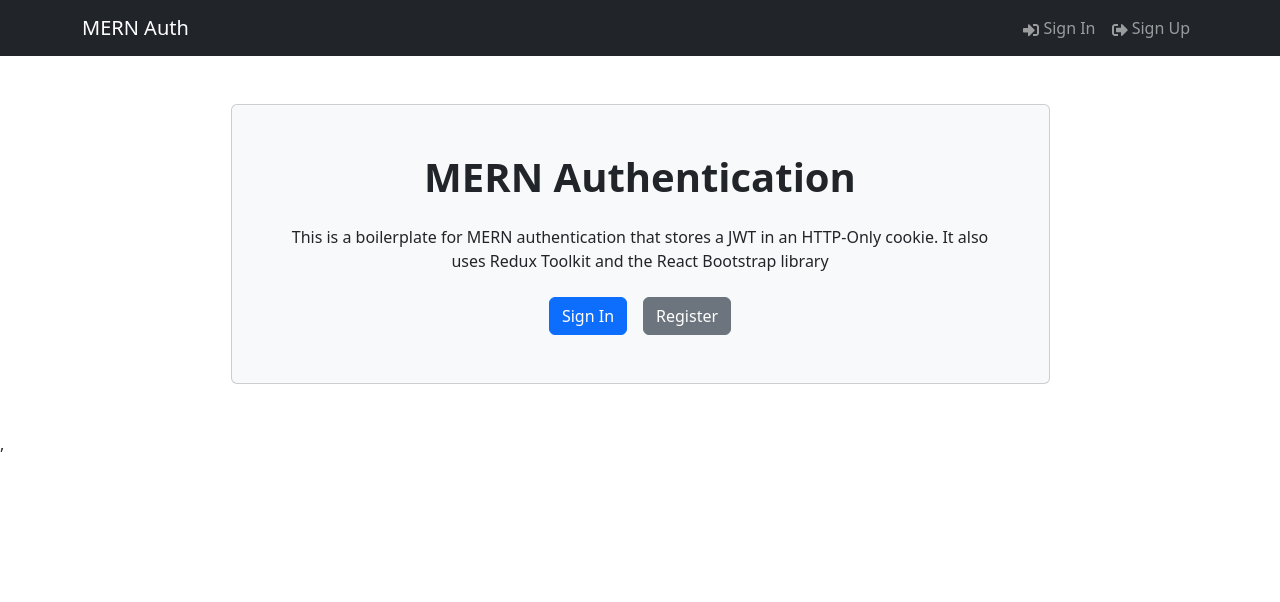
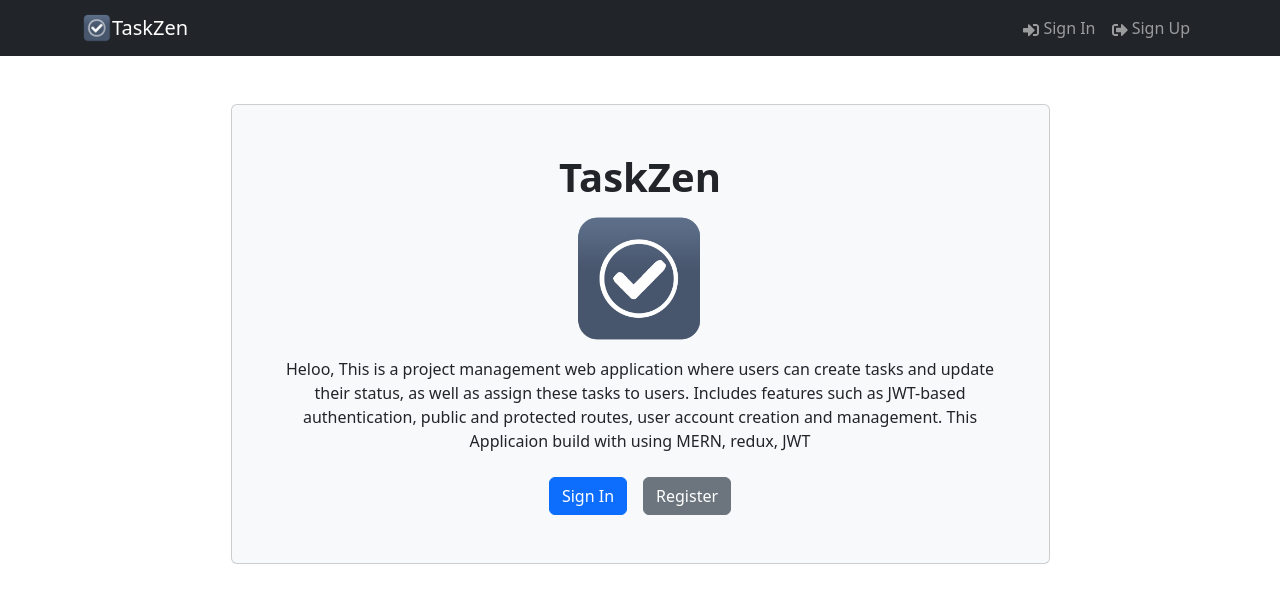
Before and after one commit to Lakrandi-Ayeshani/Auth_MERN_Frontend, a React (Vite) app: page / in a window 1280 px wide. Shown: the top 602 px of the page. Built offline with nearby package versions, Linux system fonts and the light colour scheme.

Commit message:
Logo for TaskZen app

```diff
--- a/src/components/Headers.jsx
+++ b/src/components/Headers.jsx
@@ -5,6 +5,7 @@ import { useSelector, useDispatch } from 'react-redux';
 import { useNavigate } from 'react-router-dom';
 import { useLogoutMutation } from '../slices/usersApiSlice';
 import { logout } from '../slices/AuthSlice';
+import Logo from "../assets/Logo.jpg"
 
 const Header = () => {
   const { userInfo } = useSelector((state) => state.auth);
@@ -29,7 +30,15 @@ const Header = () => {
       <Navbar bg='dark' variant='dark' expand='lg' collapseOnSelect>
         <Container>
           <LinkContainer to='/'>
-            <Navbar.Brand>MERN Auth</Navbar.Brand>
+            <Navbar.Brand>
+              <img
+                src={Logo}
+                width="30"
+                height="30"
+                className='d-inlin-block align-top'
+              />
+              TaskZen
+            </Navbar.Brand>
           </LinkContainer>
           <Navbar.Toggle aria-controls='basic-navbar-nav' />
           <Navbar.Collapse id='basic-navbar-nav'>
--- a/src/components/Hero.jsx
+++ b/src/components/Hero.jsx
@@ -1,16 +1,23 @@
 import { Container, Card, Button } from 'react-bootstrap';
 import { LinkContainer } from 'react-router-bootstrap';
+import Logo from "../assets/Logo.jpg"
 
 const Hero = () => {
   return (
     <div className=' py-5'>
       <Container className='d-flex justify-content-center'>
         <Card className='p-5 d-flex flex-column align-items-center hero-card bg-light w-75'>
-          <h1 className='text-center mb-4'>MERN Authentication</h1>
+          <h1 className='text-center mb-2'>TaskZen</h1>
+          <img
+                src={Logo}
+                width="140"
+                height="140"
+                className='d-inlin-block align-top mb-2'
+          />
           <p className='text-center mb-4'>
-            This is a boilerplate for MERN authentication that stores a JWT in
-            an HTTP-Only cookie. It also uses Redux Toolkit and the React
-            Bootstrap library
+            Heloo, This is a project management web application where users can create tasks and update their status, as well as assign these tasks to users. Includes features such as JWT-based authentication, public and protected routes, user account creation and management.
+            This Applicaion build with using MERN, redux, JWT
+
           </p>
           <div className='d-flex'>
             <LinkContainer to='/login'>
--- a/src/screens/RegisterScreen.jsx
+++ b/src/screens/RegisterScreen.jsx
@@ -44,7 +44,7 @@ const RegisterScreen = () => {
 
   return (
     <FormContainer>
-      <h1>Sign In</h1>
+      <h1>Sign Up</h1>
 
       <Form onSubmit={submitHandler}>
 
--- a/src/screens/TaskScreen.jsx
+++ b/src/screens/TaskScreen.jsx
@@ -28,7 +28,7 @@ const TaskScreen = () => {
       }};
       fetchData();
     }
-  });
+  },[tasks]);
 
   const handleAddTask = () => {
     navigate('/createtask')
```
